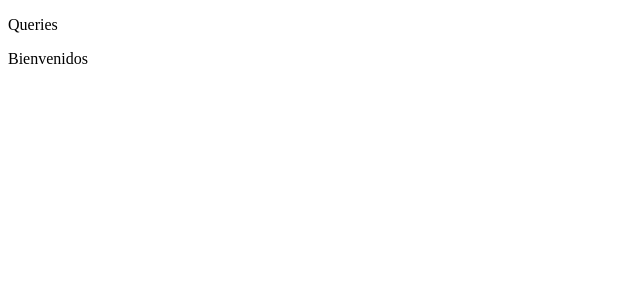
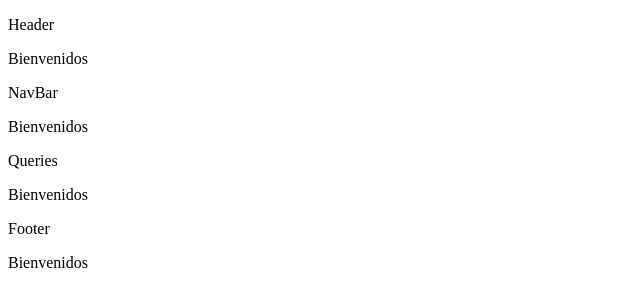
Before and after one commit to Zermeno-Jonathan/Library-Reimagined, a React (Vite) app in the folder frontend/: page /queries in a window 1280 px wide. Shown: the top 306 px of the page, without its empty margins (0-640 px from the left). Built offline with nearby package versions, Linux system fonts and the light colour scheme.

Commit message:
feat: setup React Router with nested layouts and page structure

```diff
--- a/frontend/src/App.jsx
+++ b/frontend/src/App.jsx
@@ -1,37 +1,41 @@
-// import './App.css';
-import { BrowserRouter, Routes, Route } from 'react-router-dom';
+import { BrowserRouter, Routes, Route } from 'react-router-dom'
+
+// Layouts
+import MainLayout from './components/layouts/mainLayout/MainLayout'
+import AuthLayout from './components/layouts/AuthLayout/AuthLayout'
+
 // Pages
-import Home from './pages/Home/Home';
-import Books from './pages/Books/Books';
-import Loans from './pages/Loans/Loans';
-import Login from './pages/Login/Login';
-import MenuAdmin from './pages/MenuAdmin/MenuAdmin';
-import MenuUser from './pages/MenuUser/MenuUser';
-import Queries from './pages/Queries/Queries';
-import Users from './pages/Users/Users';
-// import Test1 from './test1';
+import Home from './pages/Home/Home'
+import Books from './pages/Books/Books'
+import Loans from './pages/Loans/Loans'
+import Login from './pages/Login/Login'
+import MenuAdmin from './pages/MenuAdmin/MenuAdmin'
+import MenuUser from './pages/MenuUser/MenuUser'
+import Queries from './pages/Queries/Queries'
+import Users from './pages/Users/Users'
 
 function App() {
     return (
-        /*A fragment is a React component that allows you to group multiple
-        elements without adding an extra DOM node
-        it is used by placing the code inside a pair of empty tags (<></>)
-        the fragment works as a placeholder parent element*/
-
         <BrowserRouter>
             <Routes>
-                {/* Pages */}
-                <Route path="/Home" element={<Home />} />
-                <Route path="/Books" element={<Books />} />
-                <Route path="/Loans" element={<Loans />} />
-                <Route path="/Login" element={<Login />} />
-                <Route path="/MenuAdmin" element={<MenuAdmin />} />
-                <Route path="/MenuUser" element={<MenuUser />} />
-                <Route path="/Queries" element={<Queries />} />
-                <Route path="/Users" element={<Users />} />
+                {/* Páginas con Header, Navbar, Footer */}
+                <Route element={<MainLayout />}>
+                    <Route path="/" element={<Home />} />
+                    <Route path="/books" element={<Books />} />
+                    <Route path="/loans" element={<Loans />} />
+                    <Route path="/menu-admin" element={<MenuAdmin />} />
+                    <Route path="/menu-user" element={<MenuUser />} />
+                    <Route path="/queries" element={<Queries />} />
+                    <Route path="/users" element={<Users />} />
+                </Route>
+
+                {/* Páginas de autenticación sin Header/Navbar/Footer */}
+                <Route element={<AuthLayout />}>
+                    <Route path="/login" element={<Login />} />
+                </Route>
             </Routes>
         </BrowserRouter>
-    );
+    )
 }
 
-export default App;
+export default App
--- a/frontend/src/components/footer/Footer.jsx
+++ b/frontend/src/components/footer/Footer.jsx
@@ -0,0 +1,12 @@
+import styles from './Footer.module.css';
+
+function Footer() {
+    return (
+        <div className="b">
+            <p className={styles.b}>Footer</p>
+            <p>Bienvenidos</p>
+        </div>
+    );
+}
+
+export default Footer;
--- a/frontend/src/components/header/Header.jsx
+++ b/frontend/src/components/header/Header.jsx
@@ -0,0 +1,12 @@
+import styles from './Header.module.css';
+
+function Header() {
+    return (
+        <div className="b">
+            <p className={styles.b}>Header</p>
+            <p>Bienvenidos</p>
+        </div>
+    );
+}
+
+export default Header;
--- a/frontend/src/components/layouts/AuthLayout/AuthLayout.jsx
+++ b/frontend/src/components/layouts/AuthLayout/AuthLayout.jsx
@@ -0,0 +1,14 @@
+import { Outlet } from 'react-router-dom';
+import styles from './AuthLayout.module.css';
+
+function AuthLayout() {
+    return (
+        <div className={styles.container}>
+            <div className={styles.card}>
+                <Outlet /> {/* aquí va Login */}
+            </div>
+        </div>
+    );
+}
+
+export default AuthLayout;
--- a/frontend/src/components/layouts/AuthLayout/AuthLayout.module.css
+++ b/frontend/src/components/layouts/AuthLayout/AuthLayout.module.css
@@ -0,0 +1,16 @@
+.container {
+    display: flex;
+    align-items: center;
+    justify-content: center;
+    height: 100vh;
+    background-color: #f3f4f6;
+}
+
+.card {
+    background: white;
+    padding: 2rem;
+    border-radius: 8px;
+    box-shadow: 0 2px 10px rgba(0, 0, 0, 0.1);
+    width: 100%;
+    max-width: 400px;
+}
--- a/frontend/src/components/layouts/mainLayout/MainLayout.jsx
+++ b/frontend/src/components/layouts/mainLayout/MainLayout.jsx
@@ -0,0 +1,17 @@
+import Header from '../../header/Header'
+import Navbar from '../../navbar/NavBar'  // nota: NavBar con mayúsculas
+import Footer from '../../footer/Footer'
+import { Outlet } from 'react-router-dom';
+
+function MainLayout() {
+    return (
+        <>
+            <Header />
+            <Navbar />
+            <Outlet /> {/* aquí se renderizan las páginas según la ruta */}
+            <Footer />
+        </>
+    );
+}
+
+export default MainLayout;
--- /dev/null
+++ b/frontend/src/components/navbar/NavBar.jsx
@@ -0,0 +1,12 @@
+import styles from './NavBar.module.css';
+
+function NavBar() {
+    return (
+        <div className="b">
+            <p className={styles.b}>NavBar</p>
+            <p>Bienvenidos</p>
+        </div>
+    );
+}
+
+export default NavBar;
```
Also changed, not shown: frontend/src/components/navbar/NavBar.module.css (added), frontend/src/components/navbar/Navbar.jsx (deleted), frontend/src/components/navbar/Navbar.module.css (deleted).
